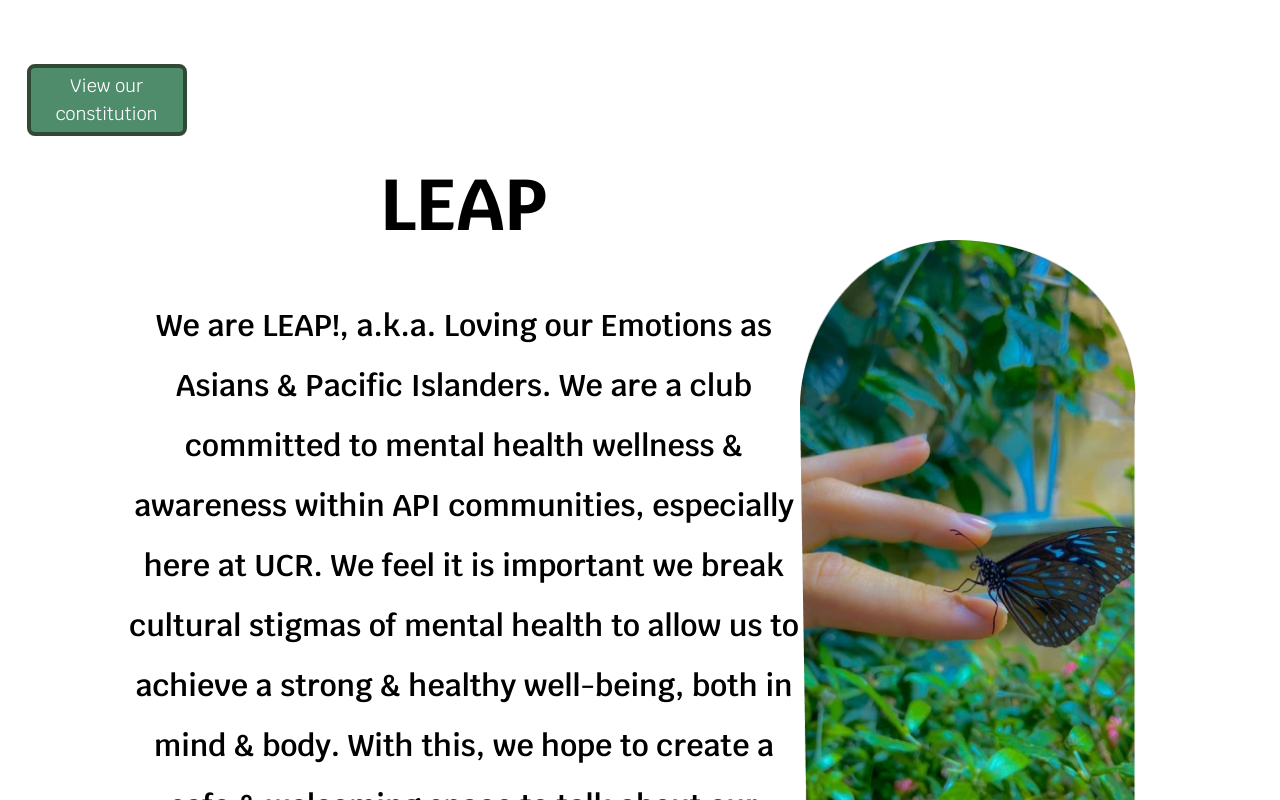
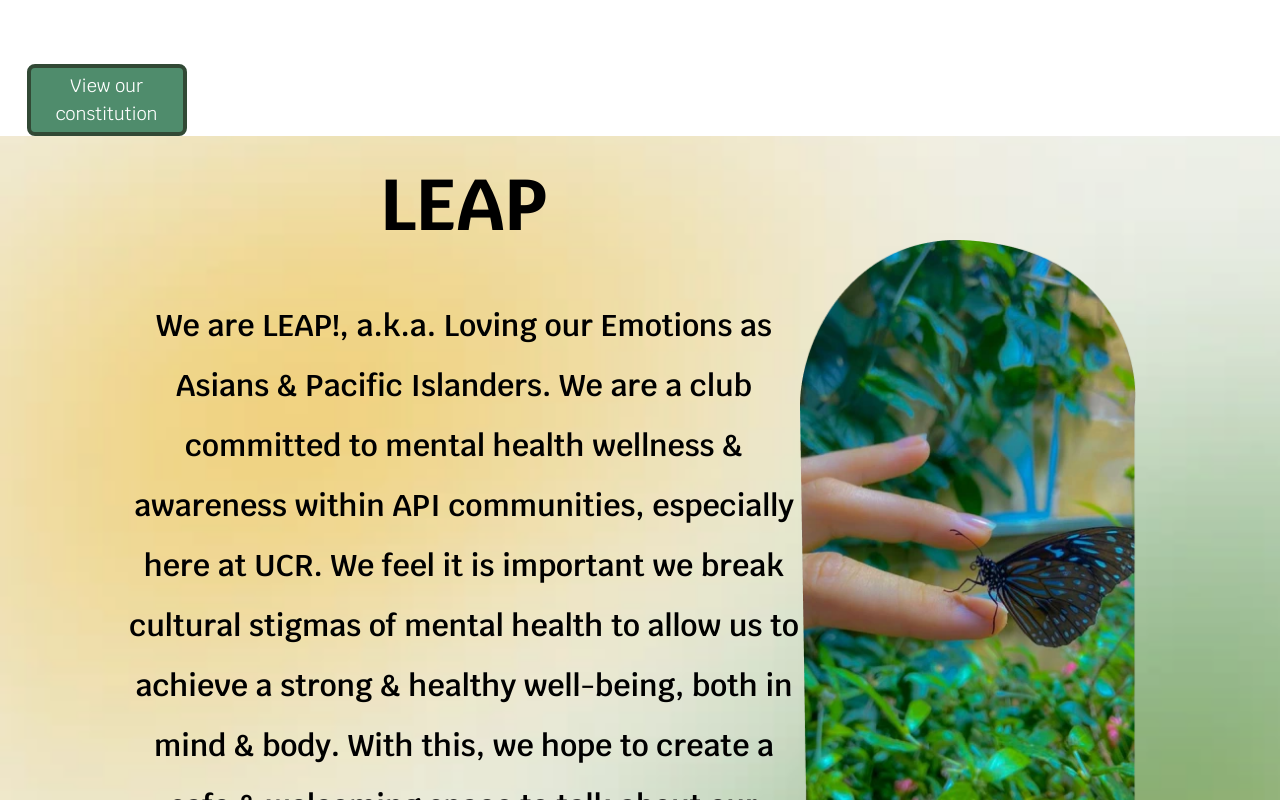
Before and after one commit to acm-ucr/leap-website, a Next.js app: page /about in a window 1280 px wide. Shown: the part 760-1560 px from the top of the page. Built offline with nearby package versions, Linux system fonts and the light colour scheme.

Commit message:
added the background

```diff
--- a/src/components/about/Leap.tsx
+++ b/src/components/about/Leap.tsx
@@ -2,24 +2,29 @@ import React from "react";
 import Image from "next/image";
 
 const ButterflyImg = "/assets/about/bird.webp";
+const BackgroundImg = "/assets/about/background.webp";
 
 const Leap = () => {
   return (
-    <div className="ml-24 flex items-center p-8 text-center">
+    <div
+      className="bg-cover bg-center bg-no-repeat"
+      style={{ backgroundImage: `url(${BackgroundImg})` }}
+    >
+      <div className="ml-8 flex items-center bg-cover bg-center bg-no-repeat p-8 text-center lg:ml-24">
         <div className="w-2/3">
           <h2 className="mb-14 font-leap text-7xl font-bold">LEAP</h2>
           <p className="max-w-1xl mt-14 font-leap text-3xl font-semibold leading-loose text-black">
             We are LEAP!, a.k.a. Loving our Emotions as Asians & Pacific
             Islanders. We are a club committed to mental health wellness &
             awareness within API communities, especially here at UCR. We feel it
-          is important we break cultural stigmas of mental health to allow us to
-          achieve a strong & healthy well-being, both in mind & body. With this,
-          we hope to create a safe & welcoming space to talk about our emotions
-          and experiences to grow ourselves in every way.
+            is important we break cultural stigmas of mental health to allow us
+            to achieve a strong & healthy well-being, both in mind & body. With
+            this, we hope to create a safe & welcoming space to talk about our
+            emotions and experiences to grow ourselves in every way.
           </p>
         </div>
 
-      <div className="mr-28 flex w-1/3 justify-end">
+        <div className="mr-4 flex w-1/3 justify-end lg:mr-28">
           <Image
             src={ButterflyImg}
             alt="Butterfly"
@@ -29,6 +34,7 @@ const Leap = () => {
           />
         </div>
       </div>
+    </div>
   );
 };
 
```
Also changed, not shown: public/assets/about/background.webp (added). Lines whose indentation alone changed are shown as unchanged.
